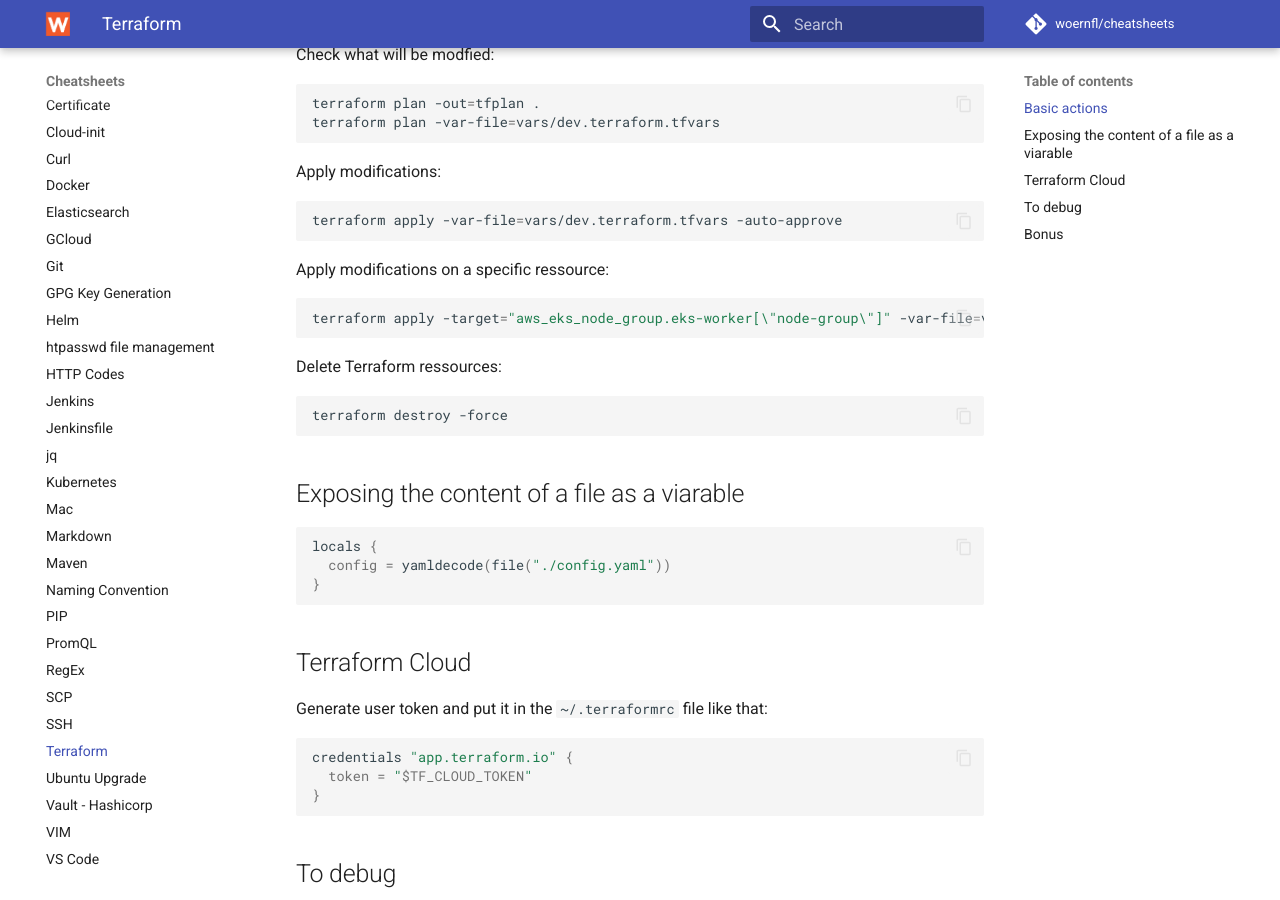
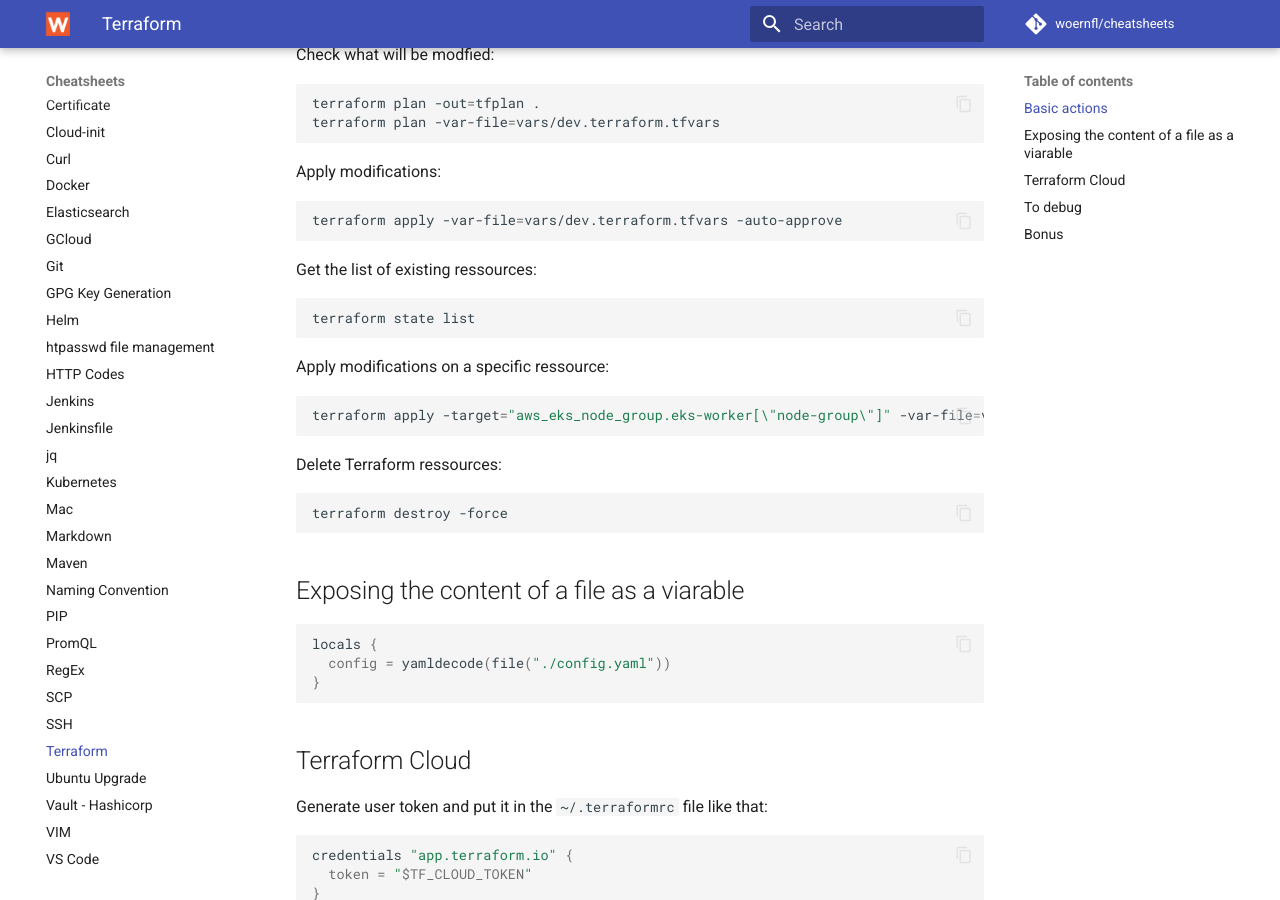
Before and after one commit to woernfl/cheatsheets, an MkDocs documentation site: the page built from docs/terraform.md, in a window 1280 px wide and 900 px high, scrolled down 324 px. Built offline with MkDocs 1.6.1 and Material for MkDocs 9.7.7, drawn with Linux system fonts in a browser that asks for light colours; comment, search, counter and statistics services are not loaded.

Commit message:
Update terraform.md

````diff
--- a/docs/terraform.md
+++ b/docs/terraform.md
@@ -21,6 +21,12 @@
 
 ```bash
 terraform apply -var-file=vars/dev.terraform.tfvars -auto-approve
+```
+
+Get the list of existing ressources:
+
+```bash
+terraform state list
 ```
 
 Apply modifications on a specific ressource:
````
